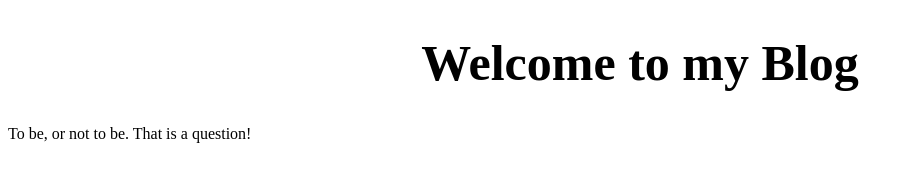
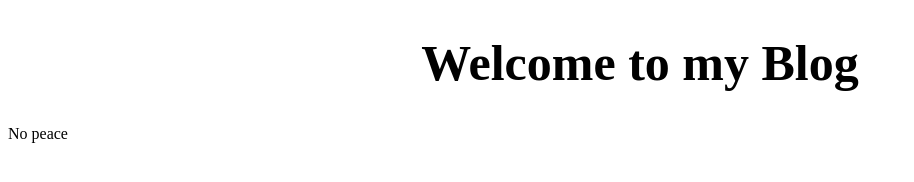
Before and after one commit to wsrong226/wsrong226.github.io, a plain HTML site: page index.html in a window 1280 px wide. Shown: the whole page, without its empty margins (0-914 px from the left). Drawn offline with Linux system fonts and the light colour scheme.

Commit message:
Update index.html

```diff
--- a/index.html
+++ b/index.html
@@ -16,6 +16,6 @@
 </head>
 <body>
     <h1>Welcome to my Blog</h1>
-    <p> To be, or not to be. That is a question!</p>
+    <p> No peace</p>
 </body>
 </html>
```
